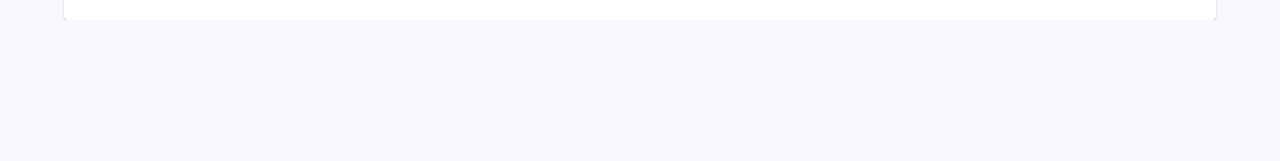
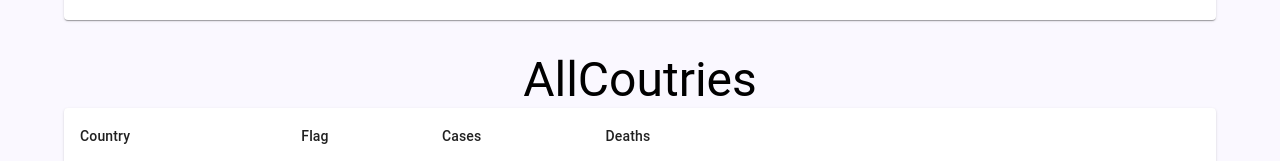
Before and after one commit to lijo-belardi/covid-tracker, a React (Create React App) app: page /countries/1 in a window 1280 px wide. Shown: the part 1614-1775 px from the top of the page. Before the commit the page ends 1634 px from the top, so only its background shows below. Built offline with nearby package versions, Linux system fonts and the light colour scheme; no server answers; a web font is replaced by a local one.

Commit message:
Created countries's section

```diff
--- a/src/apiClient/requests.js
+++ b/src/apiClient/requests.js
@@ -1,7 +1,8 @@
 const requests = {
     allGlobalData: `${process.env.REACT_APP_BASE_URL}/v3/covid-19/all?allowNull=0`,
     last30DaysData: `${process.env.REACT_APP_BASE_URL}/v3/covid-19/historical/all?lastdays=30`,
-    continentsData: `${process.env.REACT_APP_BASE_URL}/v3/covid-19/continents`
+    continentsData: `${process.env.REACT_APP_BASE_URL}/v3/covid-19/continents`,
+    countriesCases: `${process.env.REACT_APP_BASE_URL}/v3/covid-19/countries?sort=cases`,
 }
 
 export default requests
--- /dev/null
+++ b/src/components/Sections/AllCountries/index.jsx
@@ -0,0 +1,22 @@
+// React
+import React from 'react'
+// My components
+import CountriesTable from '../../Table/CountriesTable'
+// Mui components
+import { Container, Typography, Grid } from '@mui/material'
+// Style
+import styles from './index.module.scss'
+
+const AllCountries = () => {
+    return (
+        <Container className={styles.AllCoutriesContainer}>
+            <Typography variant='h3' align='center'>
+                AllCoutries
+            </Typography>
+
+            <CountriesTable />
+        </Container>
+    )
+}
+
+export default AllCountries
--- /dev/null
+++ b/src/components/Sections/AllCountries/index.module.scss
@@ -0,0 +1,3 @@
+.AllCoutriesContainer {
+    margin-top: 2rem;
+}
--- /dev/null
+++ b/src/components/Table/CountriesTable/index.jsx
@@ -0,0 +1,81 @@
+// React
+import React, { useEffect, useState } from 'react'
+
+
+
+// MUI Table
+import Table from '@mui/material/Table';
+import TableBody from '@mui/material/TableBody';
+import TableCell from '@mui/material/TableCell';
+import TableContainer from '@mui/material/TableContainer';
+import TableHead from '@mui/material/TableHead';
+import TableRow from '@mui/material/TableRow';
+import Paper from '@mui/material/Paper';
+
+// Others import
+import apiClient from '../../../apiClient';
+import logErrors from '../../../utility/consoleShortcuts'
+
+
+const CountriesTable = () => {
+    const [countries, seCountries] = useState([])
+
+    useEffect(() => {
+        getData()
+    }, [])
+
+    const getData = async () => {
+        try {
+            const response = await apiClient.get('/v3/covid-19/countries?sort=cases')
+            seCountries(response.data)
+        } catch (error) {
+            logErrors(error)
+        }
+    }
+
+    return (
+        <div>
+            {/* TODO migliorare generalmente la tabella
+            - vedere sistema di paginazione.
+            */}
+
+            <TableContainer component={Paper}>
+                <Table align='center' sx={{ maxWidth: 650 }} aria-label="simple table">
+                    <TableHead>
+                        <TableRow>
+                            <TableCell>Country</TableCell>
+                            <TableCell align='center'>Flag</TableCell>
+                            <TableCell align="center">Cases</TableCell>
+                            <TableCell align="center">Deaths</TableCell>
+                        </TableRow>
+                    </TableHead>
+                    <TableBody>
+                        {countries?.map((country) => (
+                            <TableRow
+                                key={country.country}
+                                sx={{ '&:last-child td, &:last-child th': { border: 0 } }}
+                            >
+                                <TableCell component="th" scope="row">
+                                    {/* TODO riguardare per aggiungere il Link */}
+                                    {country.country}
+                                </TableCell>
+                                <TableCell align="center">
+                                    {/* TODO valutare se fare Context per le bandiere con localStorage */}
+                                    <img
+                                        style={{ width: '30px' }}
+                                        src={country.countryInfo.flag}
+                                        alt={country.countryInfo.flag}
+                                    />
+                                </TableCell>
+                                <TableCell align="center">{country.cases}</TableCell>
+                                <TableCell align="center">{country.deaths}</TableCell>
+                            </TableRow>
+                        ))}
+                    </TableBody>
+                </Table>
+            </TableContainer>
+        </div>
+    )
+}
+
+export default CountriesTable
--- a/src/pages/Home/index.jsx
+++ b/src/pages/Home/index.jsx
@@ -4,6 +4,7 @@ import ErrorBoundary from '../../components/ErrorBoundary'
 import AllDataSection from '../../components/Sections/AllDataSection'
 import ContinentsSection from '../../components/Sections/ContinentsSection'
 import Last30DaysSection from '../../components/Sections/Last30DaysSection'
+import AllCountries from '../../components/Sections/AllCountries'
 
 const Home = () => {
   return (
@@ -27,7 +28,10 @@ const Home = () => {
         <Last30DaysSection />
       </ErrorBoundary>
 
-      {/* TODO tabella con tutti gli stati */}
+      <ErrorBoundary>
+        <AllCountries />
+      </ErrorBoundary>
+
 
       {/* TODO Footer */}
 
```
